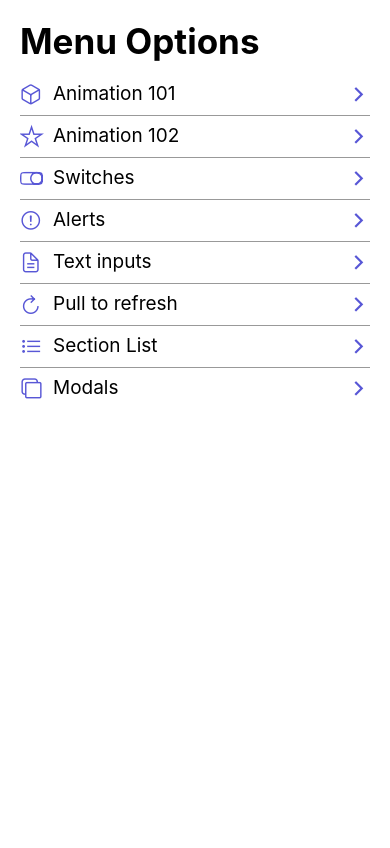
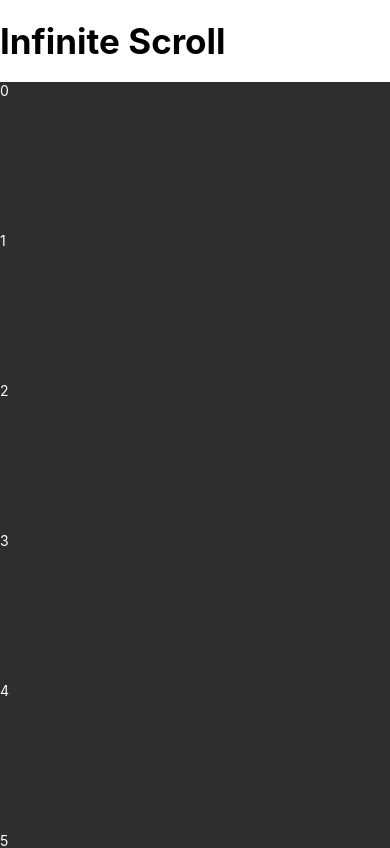
Before and after one commit to FranCarn/RNComponents, a React Native app: screen /InfiniteScroll in a window 390 px wide. Shown: the top 848 px of the page. Built offline with nearby package versions, Linux system fonts and the light colour scheme.

Commit message:
infinite scroll init config

```diff
--- a/src/data/menuItems.ts
+++ b/src/data/menuItems.ts
@@ -41,4 +41,9 @@
     icon: 'copy-outline',
     component: 'ModalScreen',
   },
+  {
+    name: 'Infinite Scroll',
+    icon: 'download-outline',
+    component: 'InfiniteScroll',
+  },
 ];
--- a/src/navigation/Navigator.tsx
+++ b/src/navigation/Navigator.tsx
@@ -9,6 +9,7 @@
 import {PullToRefresh} from '../screens/PullToRefresh';
 import {SectionListScreen} from '../screens/SectionListScreen';
 import {ModalScreen} from '../screens/ModalScreen';
+import {InifiniteScroll} from '../screens/InifiniteScroll';
 
 const Stack = createStackNavigator();
 
@@ -28,6 +29,7 @@
       <Stack.Screen name="PullToRefresh" component={PullToRefresh} />
       <Stack.Screen name="SectionListScreen" component={SectionListScreen} />
       <Stack.Screen name="ModalScreen" component={ModalScreen} />
+      <Stack.Screen name="InfiniteScroll" component={InifiniteScroll} />
     </Stack.Navigator>
   );
 };
--- /dev/null
+++ b/src/screens/InifiniteScroll.tsx
@@ -0,0 +1,38 @@
+import React, {useState} from 'react';
+import {View, FlatList, Text, StyleSheet} from 'react-native';
+import {HeaderTitle} from '../components/HeaderTitle';
+
+export const InifiniteScroll = () => {
+  const [numbers, setNumbers] = useState([0, 1, 2, 3, 4, 5]);
+  const loadMore = () => {
+    const newArray: number[] = [];
+
+    for (let i = 0; i < 5; i++) {
+      newArray[i] = numbers.length + i;
+    }
+    setNumbers(prev => [...prev, ...newArray]);
+  };
+  const renderItem = (item: number) => {
+    return <Text style={styles.textItem}>{item}</Text>;
+  };
+  return (
+    <View style={{flex: 1}}>
+      <FlatList
+        data={numbers}
+        keyExtractor={item => item.toString()}
+        renderItem={({item}) => renderItem(item)}
+        ListHeaderComponent={<HeaderTitle title="Infinite Scroll" />}
+        onEndReachedThreshold={0.5}
+        onEndReached={loadMore}
+      />
+    </View>
+  );
+};
+
+const styles = StyleSheet.create({
+  textItem: {
+    backgroundColor: '#2e2e2e',
+    color: '#fff',
+    height: 150,
+  },
+});
```
